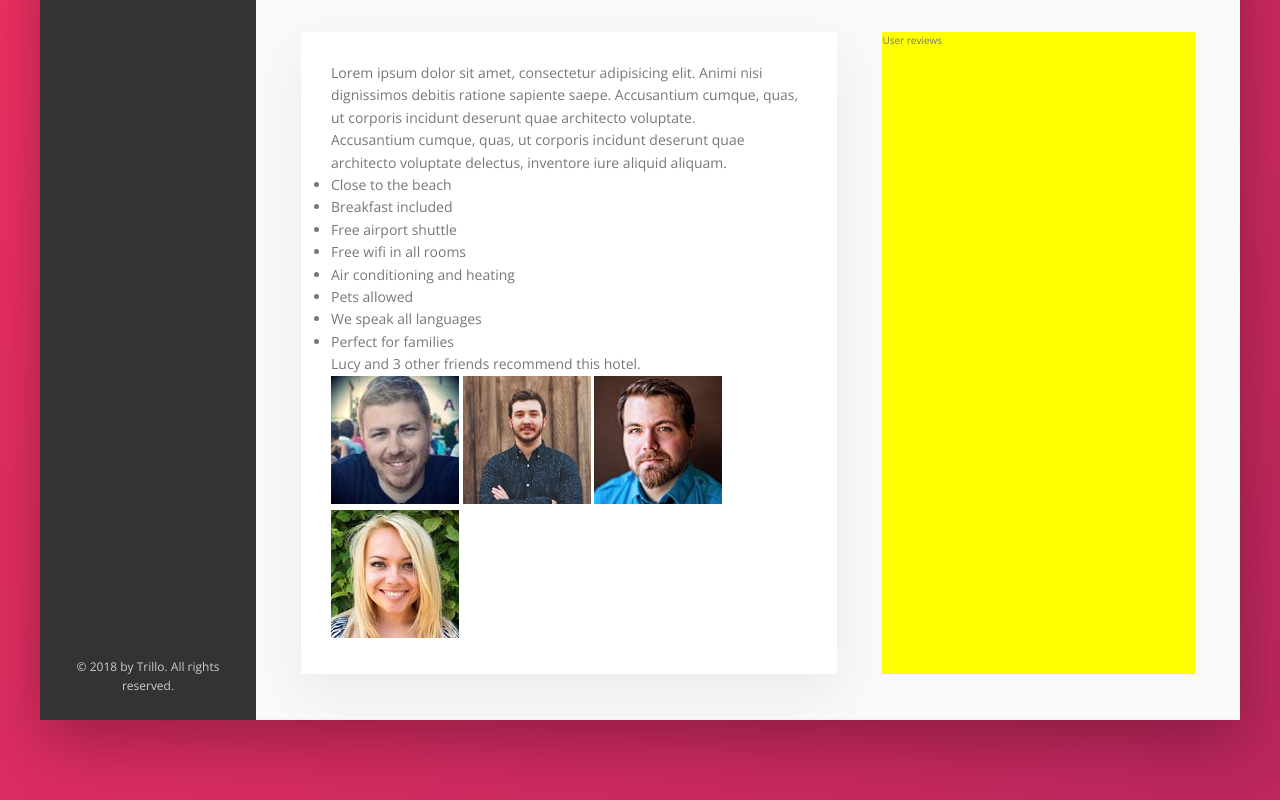
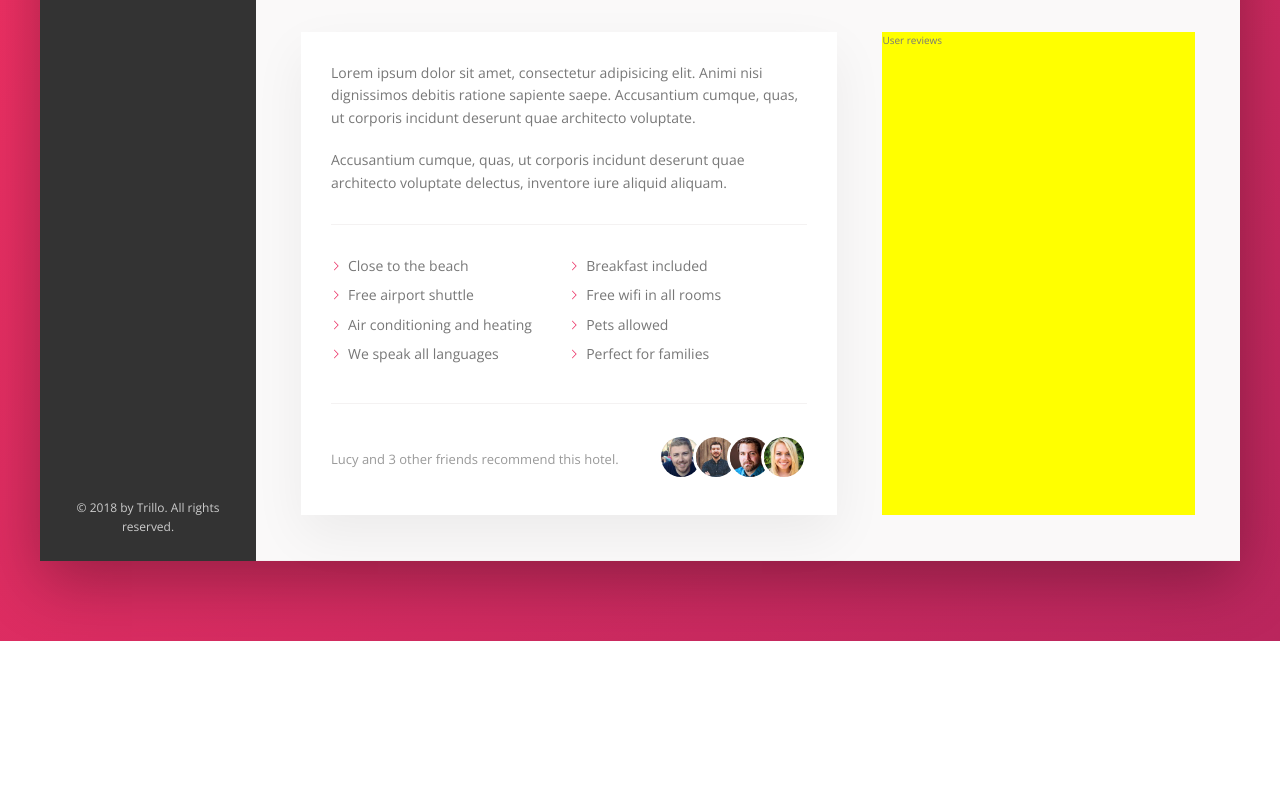
Before and after one commit to tfreebern2/trillo_app, a website: page index.html in a window 1280 px wide. Shown: the part 615-1415 px from the top of the page. After the commit the page ends 1256 px from the top, so only its background shows below. Drawn offline with nearby package versions, Linux system fonts and the light colour scheme.

Commit message:
Hotels details section completed

```diff
--- a/index.html
+++ b/index.html
@@ -141,14 +141,14 @@
                                 Accusantium cumque, quas, ut corporis incidunt deserunt quae architecto voluptate delectus, inventore iure aliquid aliquam.
                             </p>
                             <ul class="list">
-                                <li class="list_item">Close to the beach</li>
-                                <li class="list_item">Breakfast included</li>
-                                <li class="list_item">Free airport shuttle</li>
-                                <li class="list_item">Free wifi in all rooms</li>
-                                <li class="list_item">Air conditioning and heating</li>
-                                <li class="list_item">Pets allowed</li>
-                                <li class="list_item">We speak all languages</li>
-                                <li class="list_item">Perfect for families</li>
+                                <li class="list__item">Close to the beach</li>
+                                <li class="list__item">Breakfast included</li>
+                                <li class="list__item">Free airport shuttle</li>
+                                <li class="list__item">Free wifi in all rooms</li>
+                                <li class="list__item">Air conditioning and heating</li>
+                                <li class="list__item">Pets allowed</li>
+                                <li class="list__item">We speak all languages</li>
+                                <li class="list__item">Perfect for families</li>
                             </ul>
                             <div class="recommend">
                                 <p class="recommend__count">
--- a/sass/_components.scss
+++ b/sass/_components.scss
@@ -311,3 +311,82 @@
         box-shadow: none;
     }
 }
+
+/////////////////////////////////////
+// PARAGRAPH
+.paragraph:not(:last-of-type) {
+    margin-bottom: 2rem;
+}
+
+
+
+
+/////////////////////////////////////
+// LIST
+.list {
+    list-style: none;
+    margin: 3rem 0;
+    padding: 3rem 0;
+    border-top: var(--line);
+    border-bottom: var(--line);
+
+    display: flex;
+    flex-wrap: wrap;
+
+    &__item {
+        flex: 0 0 50%;
+        margin-bottom: .7rem;
+    }
+
+    &__item::before {
+        content: "";
+        display: inline-block;
+        height: 1rem;
+        width: 1rem;
+        margin-right: .7rem;
+
+        // Older broswers
+        // background-image: url(../img/chevron-thin-right.svg);
+        // background-size: cover;
+
+        // Newer broswers - mask
+        background-color: var(--color-primary);
+        -webkit-mask-image: url(../img/chevron-thin-right.svg);
+        -webkit-mask-size: cover;
+        mask-image: url(../img/chevron-thin-right.svg);
+        mask-size: cover;
+    }
+}
+
+
+
+/////////////////////////////////////
+// RECOMMEND
+.recommend {
+    font-size: 1.3rem;
+    color: var(--color-grey-dark-3);
+
+    display: flex;
+    align-items: center;
+
+    &__count {
+        margin-right: auto;
+    }
+
+    &__friends {
+
+    }
+
+
+    &__photo {
+        box-sizing: content-box;
+        height: 4rem;
+        width: 4rem;
+        border-radius: 50%;
+        border: 3px solid #fff;
+
+        &:not(:last-child) {
+            margin-right: -1.5rem;
+        }
+    }
+}
```
Also changed, not shown: css/style.css.
